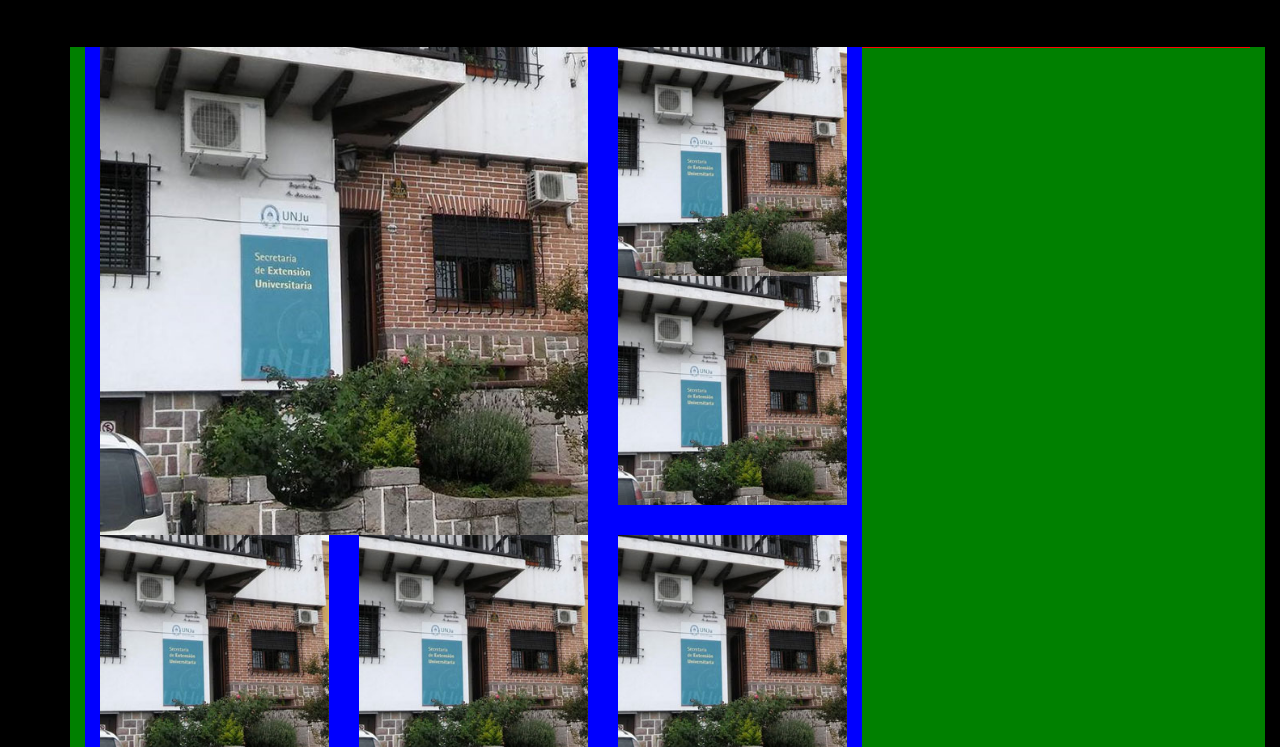
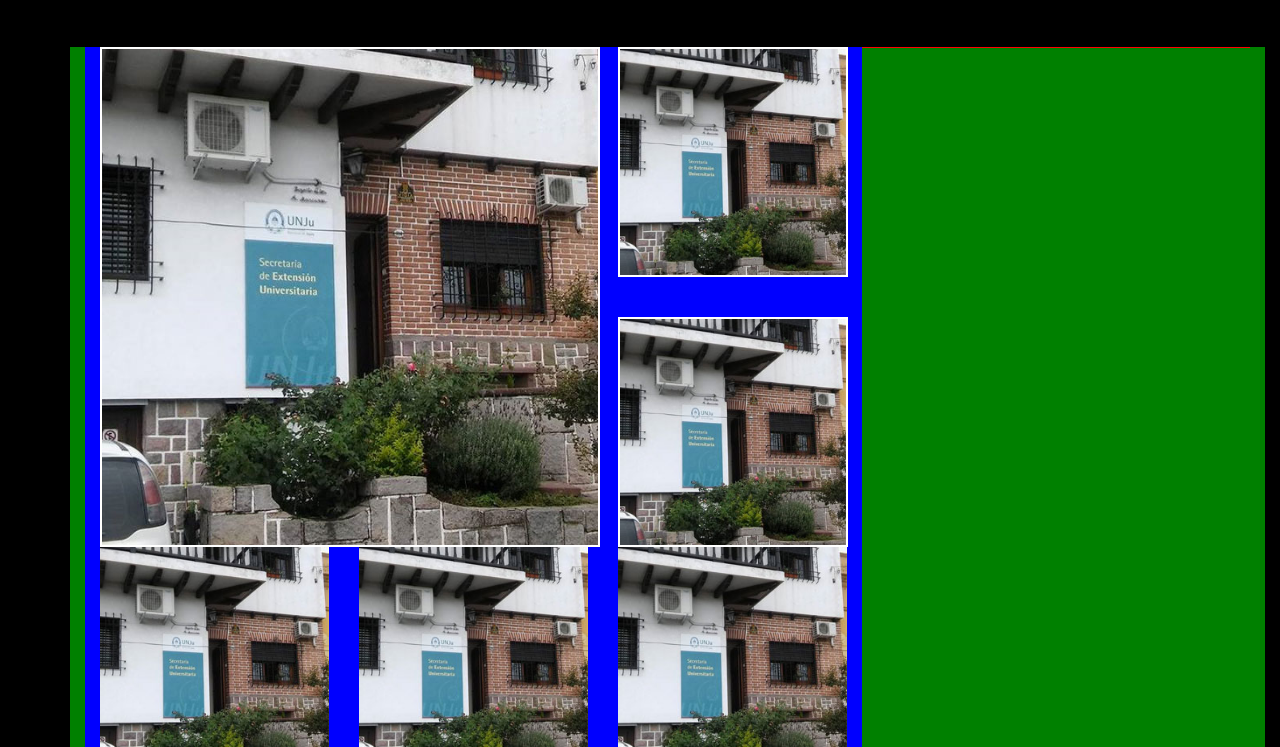
Before and after one commit to gustavoPeinao/WebSeu, a plain HTML site: page index.html in a window 1280 px wide. Shown: the part 583-1330 px from the top of the page. Drawn offline with Linux system fonts and the light colour scheme; a web font is replaced by a local one.

Commit message:
Redefinition News section
primary news and secondary news

```diff
--- a/index.html
+++ b/index.html
@@ -172,15 +172,22 @@
 
                     <div class="col-md-8" style="background-color: blue">
                         <div class="row">
+
                             <div class="col-md-8">
-                                <img src="img/Noticias/primaria/seu.jpg" class="img-responsive">
+                                <div class="principal-news">
+                                    <img src="img/Noticias/primaria/seu.jpg" class="img-responsive">
+                                </div>
                             </div>
                             <div class="col-md-4">
-                                <img src="img/Noticias/secundaria/seu.jpg" class="img-responsive">
+                                <div class="secondary-news" style="margin-bottom: 40px;">
+                                    <img src="img/Noticias/secundaria/seu.jpg" class="img-responsive">
+                                </div>
+                                <div class="secondary-news">
+                                    <img src="img/Noticias/secundaria/seu.jpg" class="img-responsive">
+                                </div>
                             </div>
-                            <div class="col-md-4">
-                                <img src="img/Noticias/secundaria/seu.jpg" class="img-responsive">
-                            </div>
+
+
                         </div>
                         <div class="row">
                            <div class="col-md-4">
@@ -311,6 +318,15 @@
             font-size: 3.50em;
         }
 
+    /* cuadros-style */
+    .principal-news{
+            width: 500px;
+            border: solid 2px #FFF;
+        }
+    .secondary-news{
+            width: 230px;
+            border: solid 2px #FFF;
+        }
 
 </style>
 
```
